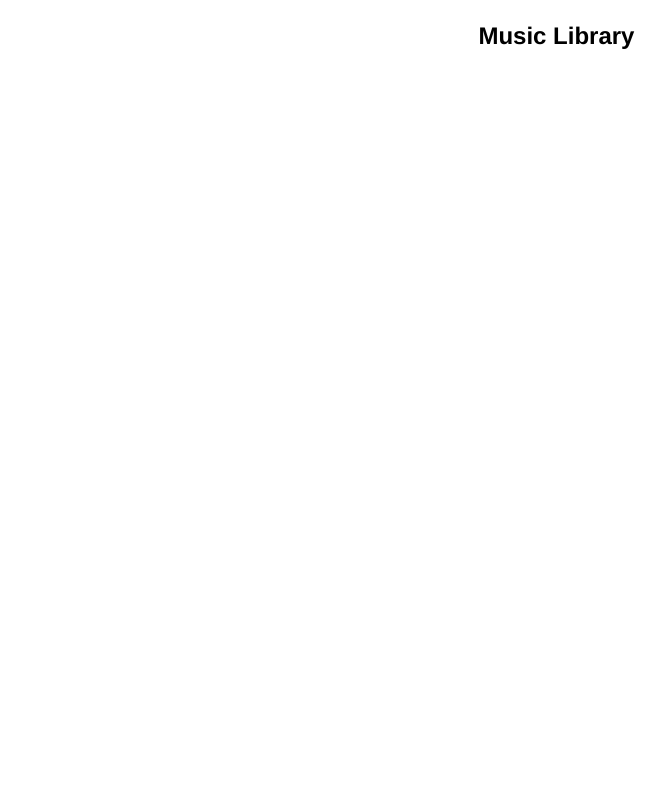
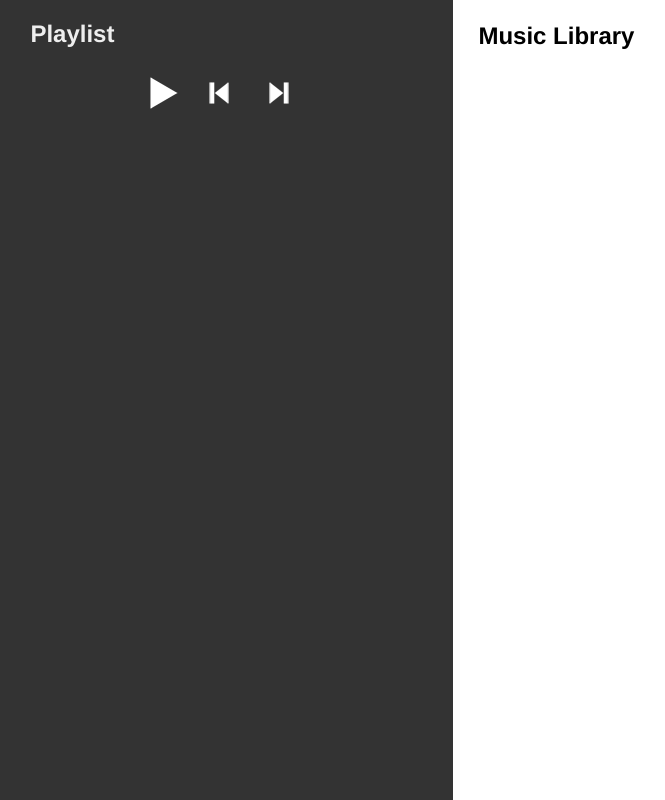
Before and after one commit to snnaik/backbonejs, a plain HTML site: page public/index.html in a window 1280 px wide. Shown: the whole page, without its empty margins (8-673 px from the left). Drawn offline with Linux system fonts and the light colour scheme; no server answers.

Commit message:
playlistAlbum view

```diff
--- a/public/index.html
+++ b/public/index.html
@@ -37,6 +37,16 @@
       </ol>
     </script>
 
+	<script type="text/template" id="playlist-template">
+		<h1>Playlist</h1>
+		<nav>
+			<button class="control play">Play</button>
+			<button class="control pause">Pause</button>
+			<button class="control prev">Prev</button>
+			<button class="control next">Next</button>
+		</nav>
+		<ul class="albums"></ul>
+	</script>
 	<script type="application/javascript">
 		jQuery(function() {
 			window.library.fetch();
--- a/public/js/Tunes.js
+++ b/public/js/Tunes.js
@@ -122,6 +122,24 @@
 			console.log("Triggered select", this.model);
 		}
 	});
+	window.PlaylistAlbumView = AlbumView.extend({});
+	window.PlaylistView = Backbone.View.extend({
+		tagName: 'section',
+		className: 'playlist',
+		initialize: function() {
+			_.bindAll(this, 'render');
+			this.template = _.template($('#playlist-template').html());
+			this.collection.bind('reset', this.render);
+			this.player = this.options.player;
+			this.library = this.options.library;
+		},
+		render: function() {
+			$(this.el).html(this.template(this.player.toJSON()));
+			this.$('button.play').toggle(this.player.isStopped());
+			this.$('button.pause').toggle(this.player.isPlaying());
+			return this;
+		}
+	});
 	window.LibraryView = Backbone.View.extend({
 		tagName: 'section',
 		className: 'library',
@@ -151,6 +169,11 @@
 			'blank': 'blank'
 		},
 		initialize: function() {
+			this.playlistView = new PlaylistView({
+				collection: window.player.playlist,
+				player: window.player,
+				library: window.library
+			});
 			this.libraryView = new LibraryView({
 				collection: window.library
 			});
@@ -158,6 +181,7 @@
 		home: function() {
 			var $container = $('#container');
 			$container.empty();
+			$container.append(this.playlistView.render().el);
 			$container.append(this.libraryView.render().el);
 		},
 		blank: function() {
```
